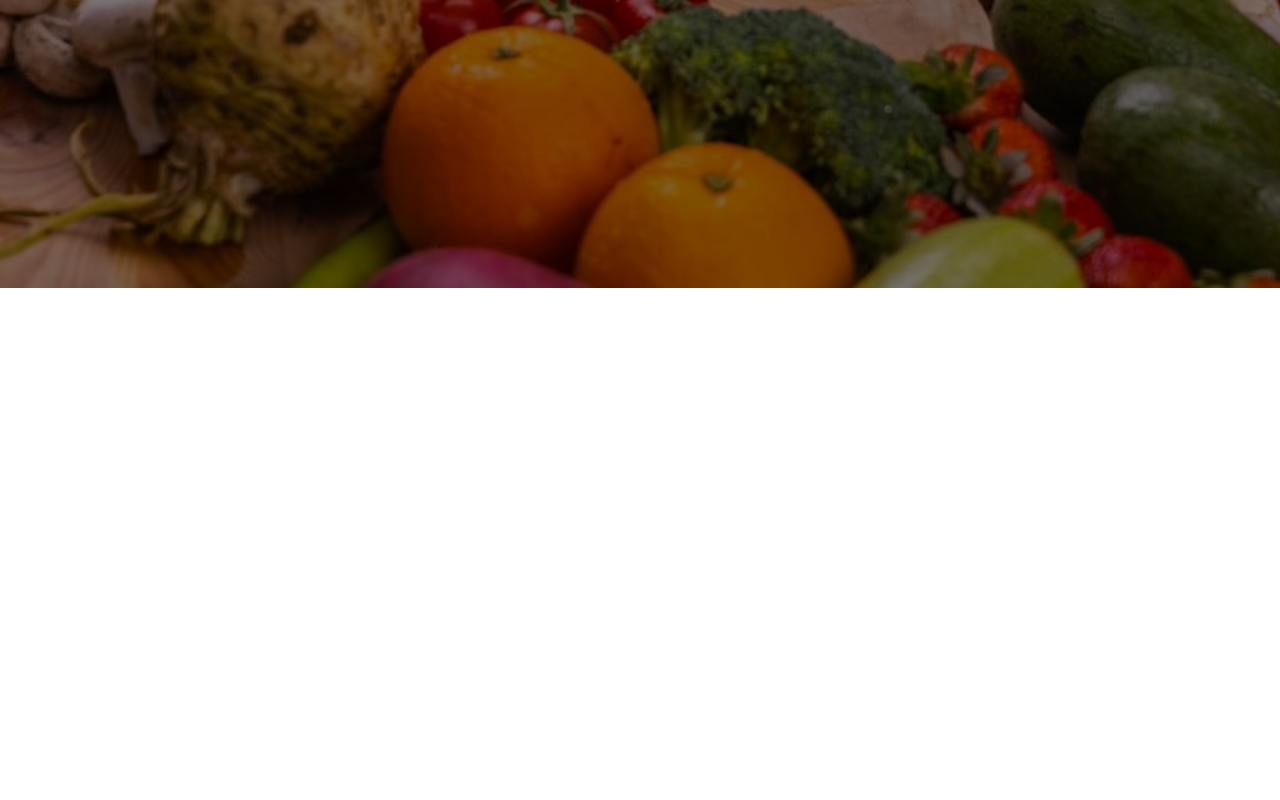
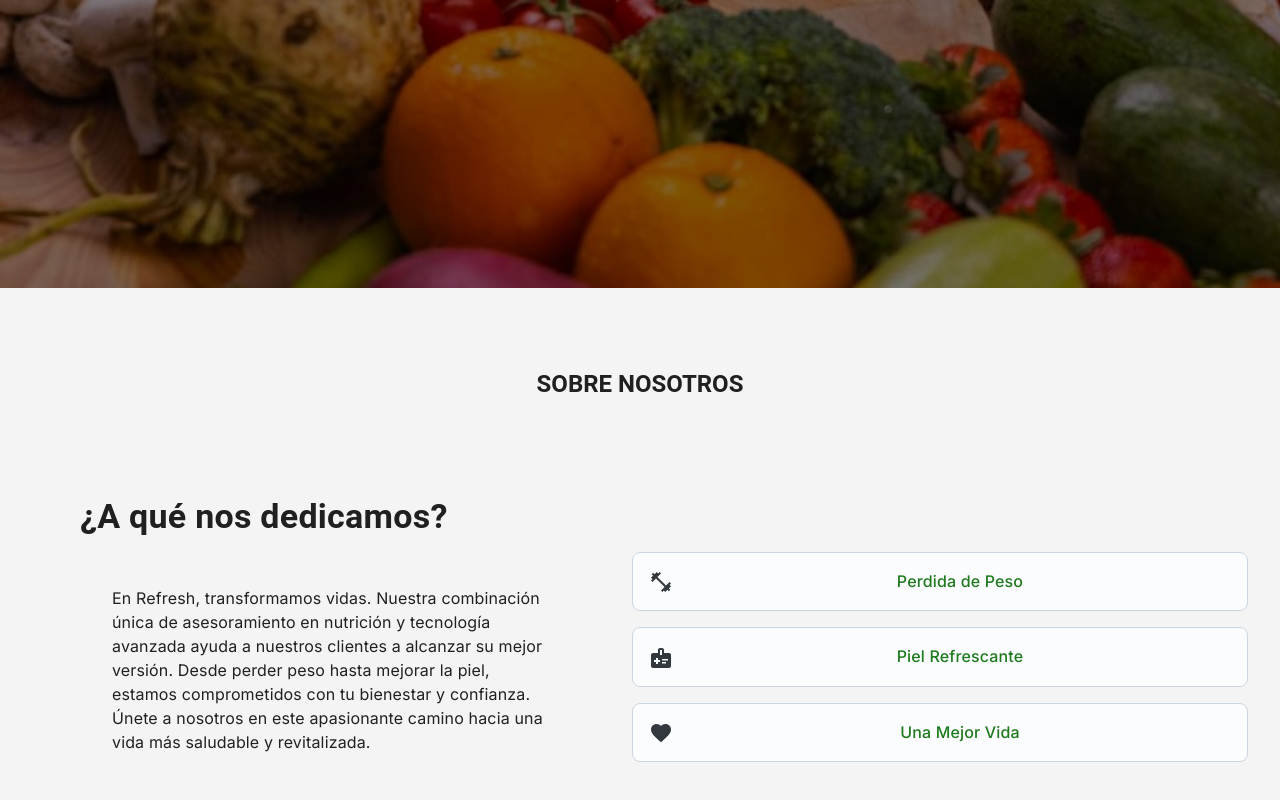
Before and after one commit to hosseingitwork/refresh, a Next.js app: page / in a window 1280 px wide. Shown: the part 512-1312 px from the top of the page. Before the commit the page ends 800 px from the top, so only its background shows below. Built offline with nearby package versions, Linux system fonts and the light colour scheme.

Commit message:
sobre nosotros added

```diff
--- a/package.json
+++ b/package.json
@@ -12,6 +12,7 @@
     "@emotion/react": "^11.13.3",
     "@emotion/styled": "^11.13.0",
     "@mui/icons-material": "^6.1.0",
+    "@mui/joy": "^5.0.0-beta.48",
     "@mui/material": "^6.1.0",
     "bootstrap": "^5.3.3",
     "next": "14.2.7",
--- a/src/app/page.js
+++ b/src/app/page.js
@@ -2,20 +2,23 @@ import LogoImage from '../../public/img/Logo_Fake_No_Name.png'
 import Banner from '../../public/img/banner.jpg'
 import Image from 'next/image';
 import DrawerAppBar from '@/components/NavBar/NavBar';
+import RowCard from '@/components/RowCard/RowCard';
+import FavoriteIcon from '@mui/icons-material/Favorite';
+import MedicalInformationIcon from '@mui/icons-material/MedicalInformation';
+import FitnessCenterIcon from '@mui/icons-material/FitnessCenter';
 
 import { Box, Typography } from '@mui/material';
 
 export default function Home() {
 
-
-  console.log(LogoImage)
+  const sobre_nosotros_items = [{name: 'Perdida de Peso', icon: <FitnessCenterIcon/> }, {name:'Piel Refrescante', icon: <MedicalInformationIcon/>}, {name:'Una Mejor Vida', icon:<FavoriteIcon/>}]
 
   return (
 
     <body>
 
       {/* SECTIN - toolbar */}
-      <DrawerAppBar/>
+      <DrawerAppBar />
 
       {/* SECTION - hero image */}
       <Box
@@ -54,6 +57,45 @@ export default function Home() {
         </Typography>
       </Box>
 
+      {/* SECTION - Who we are */}
+      <Box sx={{ textAlign: 'center', backgroundColor:'#f4f4f4'}}>
+
+        <div style={{padding:'2rem', paddingTop:'5rem'}}>
+        <Typography
+          variant="h5"
+          sx={{ fontWeight: 'bold', mb: 2, textTransform: 'uppercase'}}  // zIndex to keep text on top
+        >
+          sobre nosotros
+        </Typography>
+
+
+        <Box sx={{ display: 'flex', marginTop: '3rem', flexDirection:['column', 'row', 'row'], alignItems:'center'}} >
+
+
+          <Box sx={{ width: ['100%', '100%', '45%'], margin:'3rem'}}>
+
+            <Typography
+              variant="h4"
+              sx={{ fontWeight: 'bold', mb: 2, zIndex: 2, textAlign:'left'}}  // zIndex to keep text on top
+            >
+              ¿A qué nos dedicamos?
+            </Typography>
+            <p style={{textAlign:'left', padding:'2rem'}}>En Refresh, transformamos vidas. Nuestra combinación única de asesoramiento en nutrición y tecnología avanzada ayuda a nuestros clientes a alcanzar su mejor versión. Desde perder peso hasta mejorar la piel, estamos comprometidos con tu bienestar y confianza. Únete a nosotros en este apasionante camino hacia una vida más saludable y revitalizada.</p>
+
+          </Box>
+          <Box sx={{ width: ['100%', '100%', '55%'] }}>
+            {
+              sobre_nosotros_items.map(
+                (element) => {
+                  return <RowCard title={element.name} icon={element.icon} />
+                }
+              )
+            }
+
+          </Box>
+        </Box>
+           </div>
+      </Box>
 
     </body>
   );
--- /dev/null
+++ b/src/components/RowCard/RowCard.jsx
@@ -0,0 +1,27 @@
+import * as React from 'react';
+import Card from '@mui/joy/Card';
+import CardContent from '@mui/joy/CardContent';
+import CardOverflow from '@mui/joy/CardOverflow';
+import Typography from '@mui/joy/Typography';
+
+export default function RowCard(props) {
+
+    const title = props.title
+    const icon = props.icon
+
+    return (
+    <Card orientation="horizontal" variant="outlined" sx={{ width: '100%', marginTop:'1rem' }}>
+      <CardOverflow>
+          <div style={{marginLeft:'1rem'}}>
+          {icon}
+          </div>
+
+      </CardOverflow>
+      <CardContent>
+        <Typography textColor="success.plainColor" sx={{ fontWeight: 'md' }}>
+         {title}
+        </Typography>
+      </CardContent>
+    </Card>
+  );
+}
```
Also changed, not shown: 1 other file (tests, documents, lock files or other folders). Lines whose indentation alone changed are shown as unchanged.
